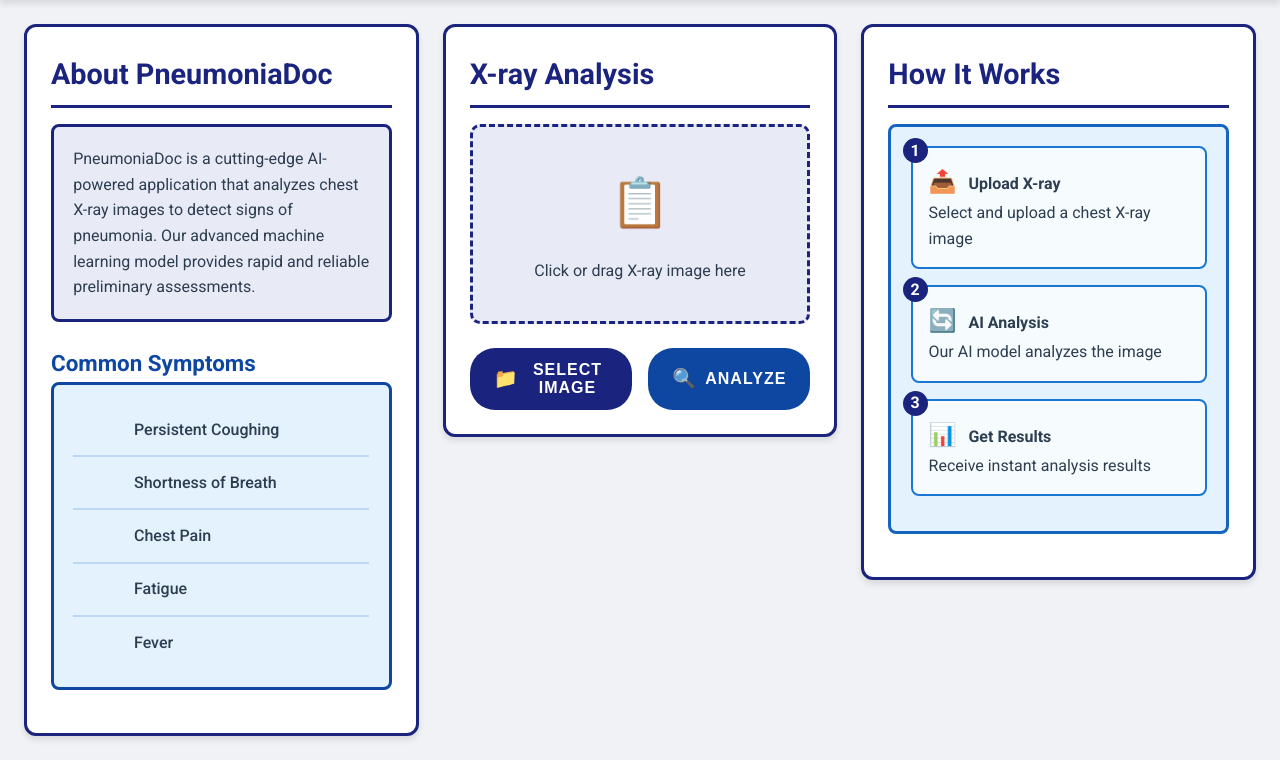
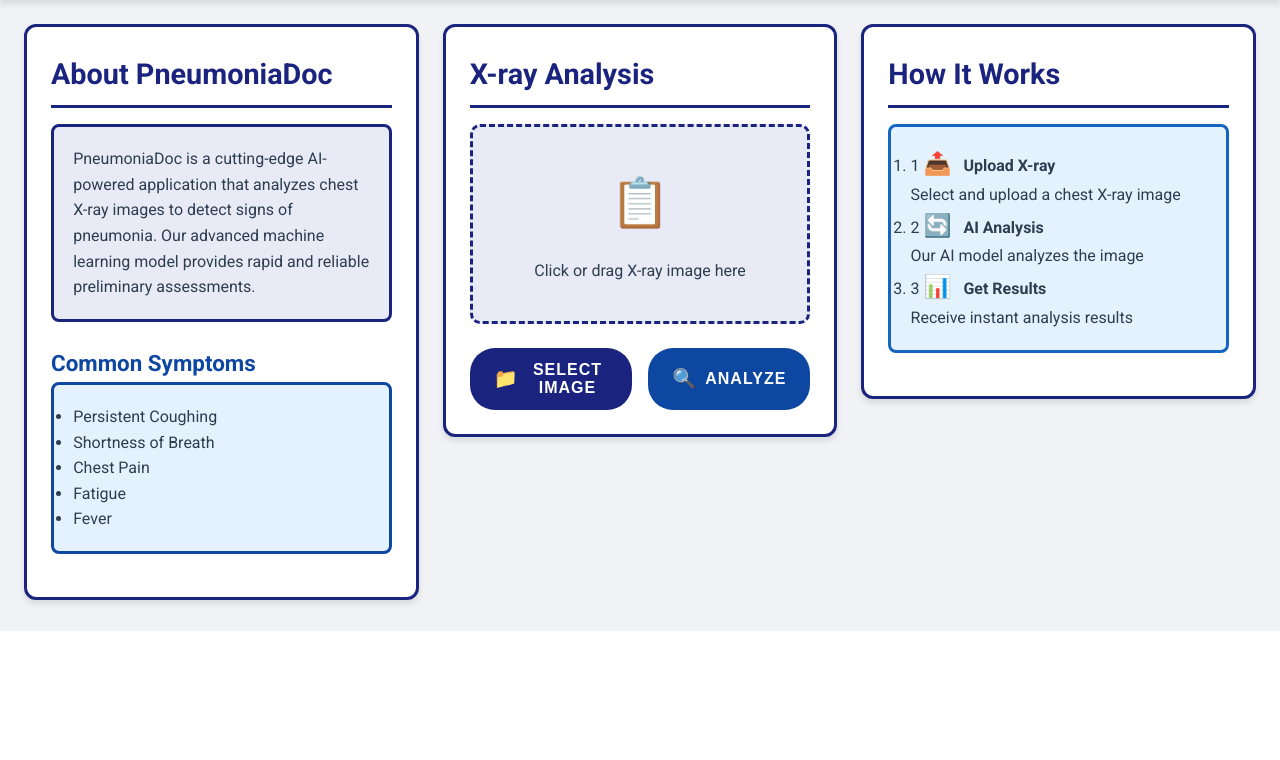
Before and after one commit to MohnishKJ/Pneumonia-Classifier, a Flask app: page / in a window 1280 px wide. Shown: the part 169-929 px from the top of the page. After the commit the page ends 800 px from the top, so only its background shows below. Run offline with Flask 3, Linux system fonts and the light colour scheme.

Commit message:
Update styles.css

```diff
--- a/static/styles.css
+++ b/static/styles.css
@@ -109,47 +109,9 @@ main {
     background: #e3f2fd;
 }
 
-.resources-box {
-    border-color: #0277bd;
-    background: #e1f5fe;
+500;
 }
-
-/* Lists Styling */
-.symptoms-list,
-.resources-list {
-    list-style: none;
-    padding: 0;
-}
-
-.symptoms-list li,
-.resources-list li {
-    display: flex;
-    align-items: center;
-    padding: 0.8rem;
-    border-bottom: 2px solid rgba(25, 118, 210, 0.2);
-    font-weight: 500;
-}
-
-.symptoms-list li:last-child,
-.resources-list li:last-child {
-    border-bottom: none;
-}
-
-.symptom-icon,
-.resource-icon {
-    font-size: 1.4em;
-    margin-right: 1rem;
-    min-width: 2rem;
-}
-
-/* Process List */
-.process-list {
-    list-style: none;
-    padding: 0;
-}
-
-.process-list li {
-    position: relative;
+relative;
     padding: 1rem;
     margin-bottom: 1rem;
     background: rgba(255, 255, 255, 0.7);
```
